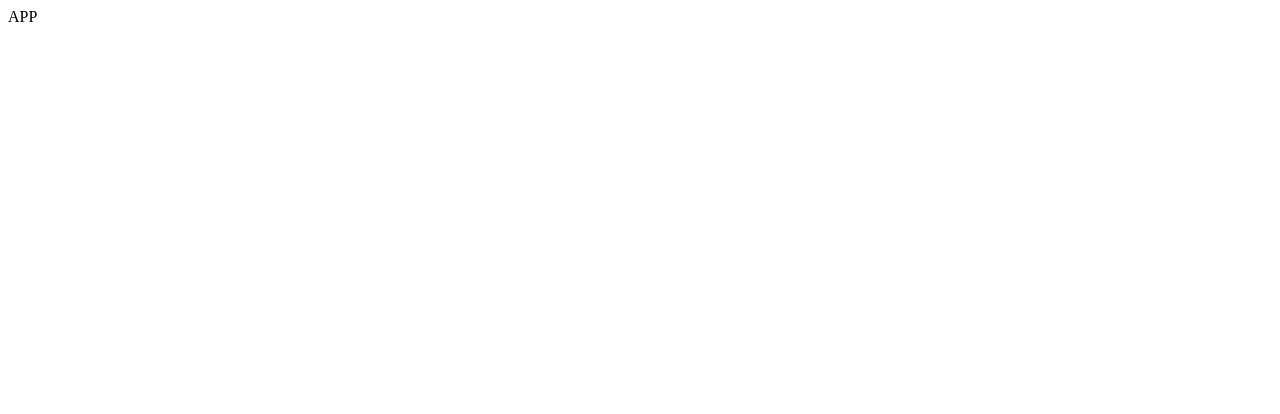
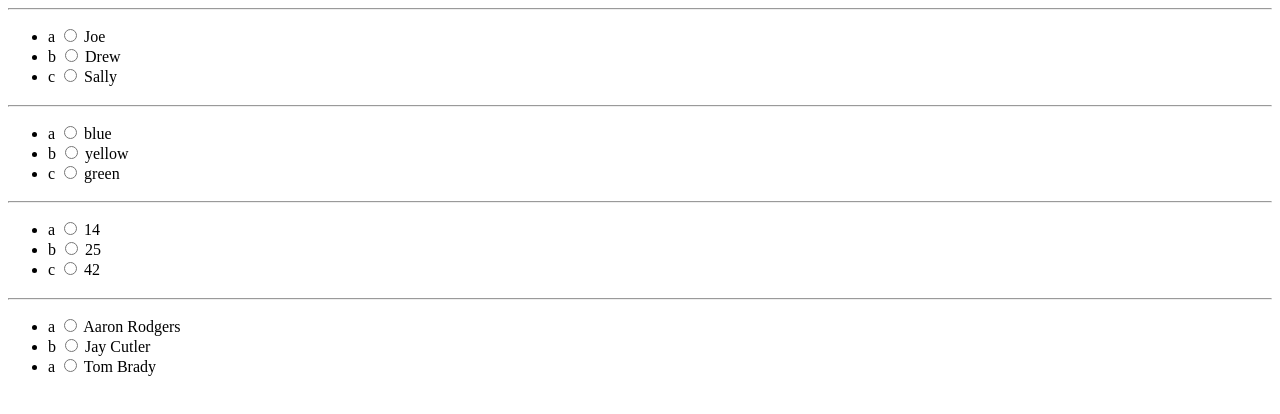
Before and after one commit to adfink/react_practice3, a React app: page / in a window 1280 px wide. Shown: the top 414 px of the page. Built offline with nearby package versions, Linux system fonts and the light colour scheme.

Commit message:
questions and choices displaying

```diff
--- a/src/components/App.jsx
+++ b/src/components/App.jsx
@@ -1,11 +1,98 @@
 import React, {Component} from 'react';
 import ReactDOM from 'react-dom';
+import QuestionList from "./quiz/QuestionList.jsx";
 
 class App extends Component{
+
+    constructor(props){
+        super(props);
+        this.state = {
+            questions: [
+                {
+                    id: 1,
+                    test: 'What is your name?',
+                    choices: [
+                        {
+                            id: 'a',
+                            text: 'Joe'
+                        },
+                        {
+                            id: 'b',
+                            text: 'Drew'
+                        },
+                        {
+                            id: 'c',
+                            text: 'Sally'
+                        }
+                    ],
+                    correct: 'b'
+                },
+                {
+                    id: 2,
+                    test: 'What is your favorite color?',
+                    choices: [
+                        {
+                            id: 'a',
+                            text: 'blue'
+                        },
+                        {
+                            id: 'b',
+                            text: 'yellow'
+                        },
+                        {
+                            id: 'c',
+                            text: 'green'
+                        }
+                    ],
+                    correct: 'c'
+                },
+                {
+                    id: 3,
+                    test: 'What is your age?',
+                    choices: [
+                        {
+                            id: 'a',
+                            text: '14'
+                        },
+                        {
+                            id: 'b',
+                            text: '25'
+                        },
+                        {
+                            id: 'c',
+                            text: '42'
+                        }
+                    ],
+                    correct: 'b'
+                },
+                {
+                    id: 4,
+                    test: 'Who is the best QB in the NFL?',
+                    choices: [
+                        {
+                            id: 'a',
+                            text: 'Aaron Rodgers'
+                        },
+                        {
+                            id: 'b',
+                            text: 'Jay Cutler'
+                        },
+                        {
+                            id: 'a',
+                            text: 'Tom Brady'
+                        }
+                    ],
+                    correct: 'a'
+                }
+            ],
+            score: 0,
+            current: 1
+        }
+    }
     render(){
         return(
             <div>
-                APP
+                <QuestionList {...this.state} />
             </div>
         )
     }
--- a/src/components/quiz/Question.jsx
+++ b/src/components/quiz/Question.jsx
@@ -0,0 +1,34 @@
+import React, {Component} from 'react';
+import ReactDOM from 'react-dom';
+
+
+
+class Question extends Component{
+    onChange(){
+        return;
+    }
+    render(){
+        const {question} = this.props
+        return(
+            <div className="well">
+                {this.props.key}
+                <h3>{question.text}</h3>
+                <hr />
+                <ul className="list-group">
+                    {
+                        this.props.question.choices.map(choice => {
+                            return(
+                                <li className="list-group-item" key={choice.id}>
+                                    {choice.id} <input type="radio" onChange={this.onChange.bind(this)} name={question.id} value={choice.id} /> {choice.text}
+                                </li>
+                            )
+                        })
+                    }
+
+                </ul>
+            </div>
+        )
+    }
+}
+
+export default Question
--- a/src/components/quiz/QuestionList.jsx
+++ b/src/components/quiz/QuestionList.jsx
@@ -0,0 +1,22 @@
+import React, {Component} from 'react';
+import ReactDOM from 'react-dom';
+import Question from './Question.jsx';
+
+
+class QuestionList extends Component{
+
+    render(){
+        return(
+            <div className="questions">
+                {
+                    this.props.questions.map(question =>{
+                        return<Question question={question} key={question.id} {...this.props}/>
+                    })
+                }
+
+            </div>
+        )
+    }
+}
+
+export default QuestionList
```
